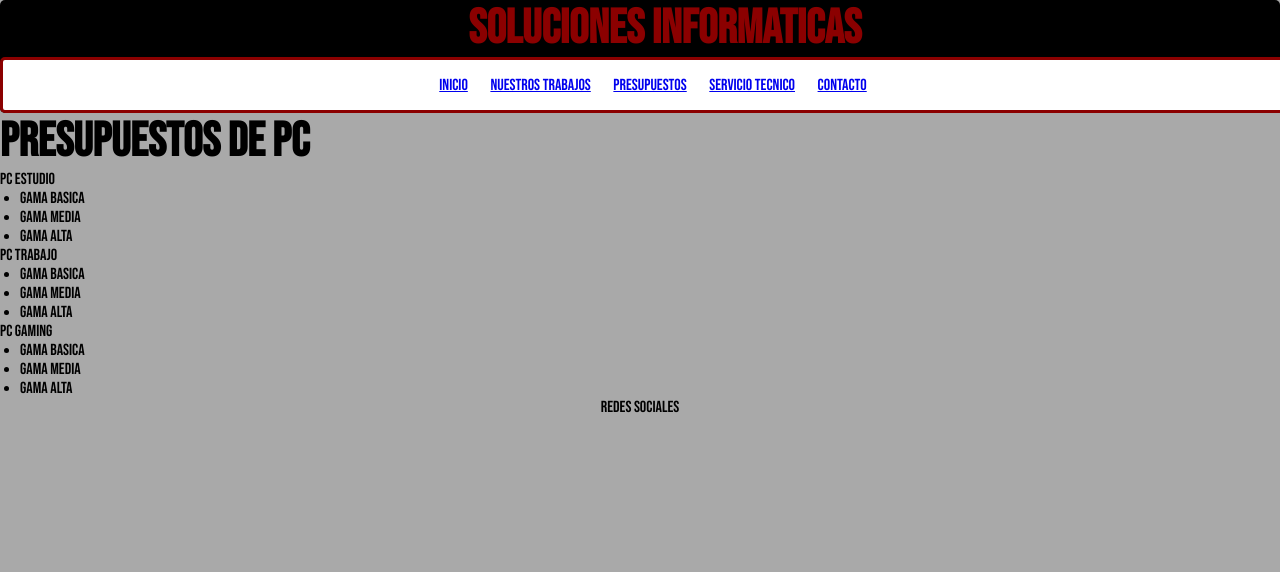
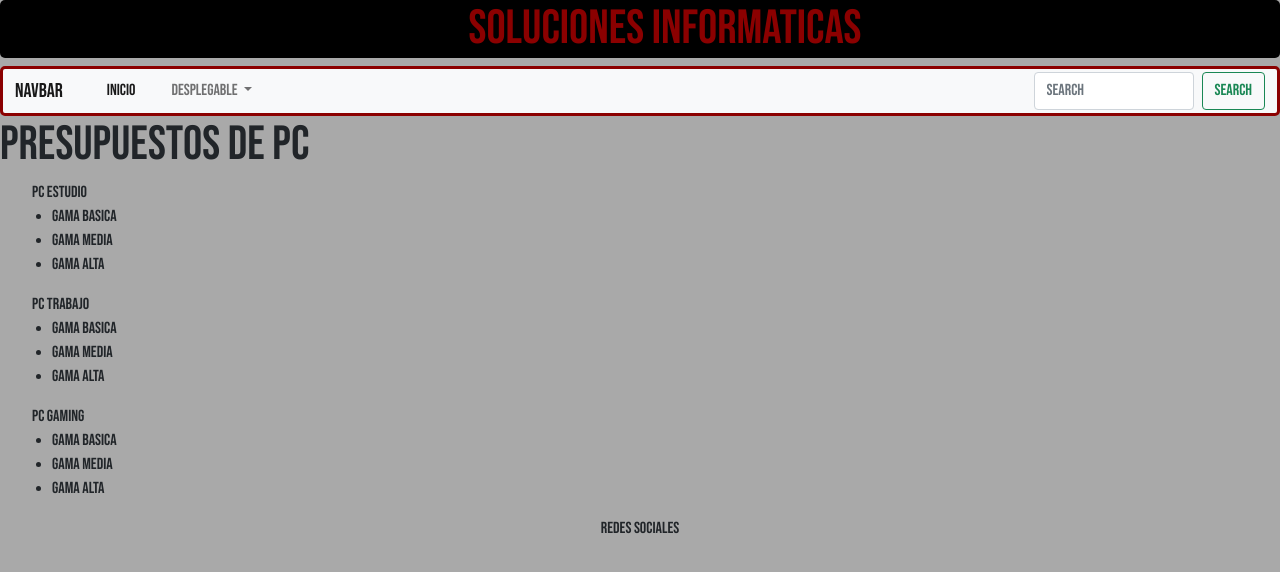
Before and after one commit to rafaele2/entregafinal, a website: page page/presupuestos.html in a window 1280 px wide. Shown: the top 572 px of the page. Drawn offline with nearby package versions, Linux system fonts and the light colour scheme.

Commit message:
aplicandobootstrap

```diff
--- a/page/presupuestos.html
+++ b/page/presupuestos.html
@@ -4,28 +4,47 @@
     <meta charset="UTF-8">
     <meta http-equiv="X-UA-Compatible" content="IE=edge">
     <meta name="viewport" content="width=device-width, initial-scale=1.0">
-    <title>Soluciones Informaticas</title>
+    <title>Presupuestos</title>
+    <link href="https://cdn.jsdelivr.net/npm/bootstrap@5.1.3/dist/css/bootstrap.min.css" rel="stylesheet" integrity="sha384-1BmE4kWBq78iYhFldvKuhfTAU6auU8tT94WrHftjDbrCEXSU1oBoqyl2QvZ6jIW3" crossorigin="anonymous">
     <link rel="stylesheet" href="../sass/css/destino.css">
     <meta name="keywords" content="Servicio, Tecnico, Pc, Gammer, Escritorio, Estudio, Diseño, Juegos">
-    <title>Presupuestos</title>
     <link rel="preconnect" href="https://fonts.googleapis.com">
     <link rel="preconnect" href="https://fonts.gstatic.com" crossorigin>
     <link href="https://fonts.googleapis.com/css2?family=Bebas+Neue&display=swap" rel="stylesheet">
 </head>
 <body>
-    <HEADER>
+    <header>
         <H1 id="titulo"> SOLUCIONES INFORMATICAS</H1>
-
-            <NAV>
-                <UL class="inicio">
-                    <li class="enlaces"><a href="../index.html">Inicio</a></li>
+    </header>
+    <nav class="navbar navbar-expand-lg navbar-light bg-light">
+        <div class="container-fluid">
+          <a class="navbar-brand" href="#">Navbar</a>
+          <button class="navbar-toggler" type="button" data-bs-toggle="collapse" data-bs-target="#navbarSupportedContent" aria-controls="navbarSupportedContent" aria-expanded="false" aria-label="Toggle navigation">
+            <span class="navbar-toggler-icon"></span>
+          </button>
+          <div class="collapse navbar-collapse" id="navbarSupportedContent">
+            <ul class="navbar-nav me-auto mb-2 mb-lg-0">
+              <li class="nav-item">
+                <a class="nav-link active" aria-current="page" href="../index.html">Inicio</a>
+              </li>
+              <li class="nav-item dropdown">
+                <a class="nav-link dropdown-toggle" href="#" id="navbarDropdown" role="button" data-bs-toggle="dropdown" aria-expanded="false">
+                  Desplegable
+                </a>
+                <ul class="dropdown-menu" aria-labelledby="navbarDropdown">
                     <li class="enlaces"><a href="nuestros-productos.html">Nuestros Trabajos</a></li>
                     <li class="enlaces"><a href="presupuestos.html">Presupuestos</a></li>
                     <li class="enlaces"><a href="servicio-tecnico.html">Servicio Tecnico</a></li>
                     <li class="enlaces"><a href="contacto.html">Contacto</a></li>
-                </UL>
-            </NAV>
-    </HEADER>
+                </ul>
+            </ul>
+            <form class="d-flex">
+              <input class="form-control me-2" type="search" placeholder="Search" aria-label="Search">
+              <button class="btn btn-outline-success" type="submit">Search</button>
+            </form>
+          </div>
+        </div>
+      </nav>
 
     <main>
         <h1>Presupuestos de PC</h1>
@@ -55,6 +74,6 @@
         </div>
 
     </footer>
-
+    <script src="https://cdn.jsdelivr.net/npm/bootstrap@5.1.3/dist/js/bootstrap.bundle.min.js" integrity="sha384-ka7Sk0Gln4gmtz2MlQnikT1wXgYsOg+OMhuP+IlRH9sENBO0LRn5q+8nbTov4+1p" crossorigin="anonymous"></script>
 </body>
 </html>
--- a/sass/css/destino.css
+++ b/sass/css/destino.css
@@ -13,8 +13,7 @@ body header {
   background-color: black;
   border-radius: 5px;
   width: 100%;
-  align-items: center;
-  justify-content: center;
+
 }
 body .titulop {
   color: darkred;
@@ -25,14 +24,11 @@ body .titulop {
 body nav {
   width: 100%;
   height: 50px;
-  align-items: center;
   background-color: white;
   border-color: darkred;
   border-style: solid;
   border-radius: 5px;
-  align-items: center;
-  justify-content: center;
-  display: grid;
+  display: flex;
 }
 body .main1 {
   display: grid;
@@ -55,9 +51,7 @@ body .main1 p {
   width: 100%;
 }
 
-.enlaces {
-  display: inline;
-}
+
 
 li :hover {
   box-shadow: 2px 2px black;
```
Also changed, not shown: page/nuestros-productos.html (+28 -8 lines), page/servicio-tecnico.html (+30 -10 lines).
